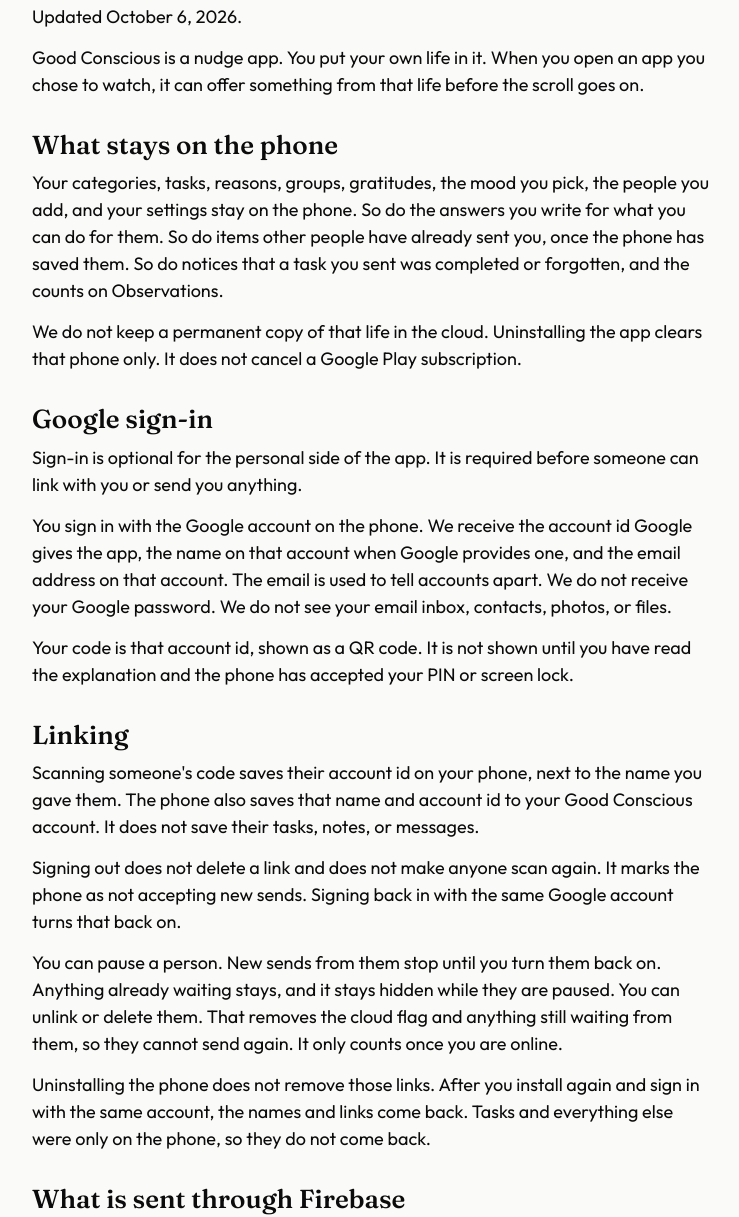
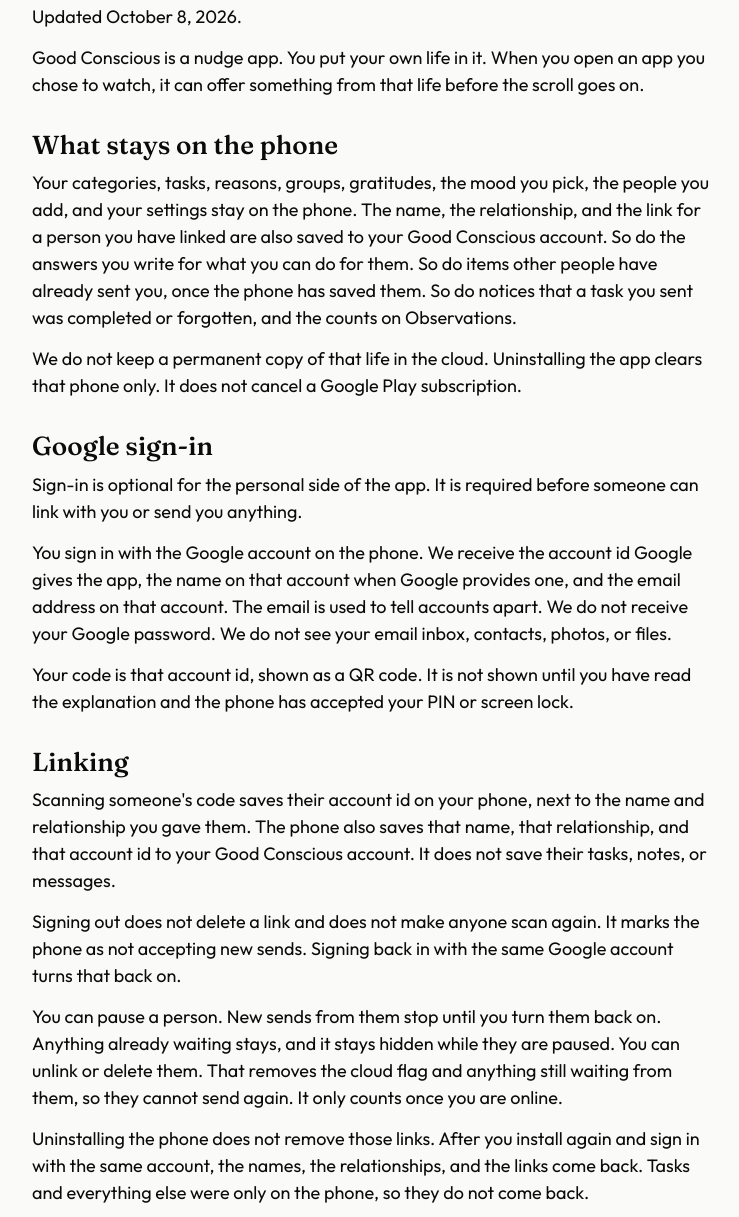
Before and after one commit to goodconscious1/good-conscious-privacy, a plain HTML site: page index.html in a window 1280 px wide. Shown: the part 99-1316 px from the top of the page, without its empty margins (268-1007 px from the left). Drawn offline with Linux system fonts and the light colour scheme.

Commit message:
Say the cloud link also keeps the relationship.

```diff
--- a/index.html
+++ b/index.html
@@ -19,11 +19,11 @@
 <body>
   <main>
     <h1>Good Conscious privacy policy</h1>
-    <p>Updated October 6, 2026.</p>
+    <p>Updated October 8, 2026.</p>
     <p>Good Conscious is a nudge app. You put your own life in it. When you open an app you chose to watch, it can offer something from that life before the scroll goes on.</p>
 
     <h2>What stays on the phone</h2>
-    <p>Your categories, tasks, reasons, groups, gratitudes, the mood you pick, the people you add, and your settings stay on the phone. So do the answers you write for what you can do for them. So do items other people have already sent you, once the phone has saved them. So do notices that a task you sent was completed or forgotten, and the counts on Observations.</p>
+    <p>Your categories, tasks, reasons, groups, gratitudes, the mood you pick, the people you add, and your settings stay on the phone. The name, the relationship, and the link for a person you have linked are also saved to your Good Conscious account. So do the answers you write for what you can do for them. So do items other people have already sent you, once the phone has saved them. So do notices that a task you sent was completed or forgotten, and the counts on Observations.</p>
     <p>We do not keep a permanent copy of that life in the cloud. Uninstalling the app clears that phone only. It does not cancel a Google Play subscription.</p>
 
     <h2>Google sign-in</h2>
@@ -32,10 +32,10 @@
     <p>Your code is that account id, shown as a QR code. It is not shown until you have read the explanation and the phone has accepted your PIN or screen lock.</p>
 
     <h2>Linking</h2>
-    <p>Scanning someone's code saves their account id on your phone, next to the name you gave them. The phone also saves that name and account id to your Good Conscious account. It does not save their tasks, notes, or messages.</p>
+    <p>Scanning someone's code saves their account id on your phone, next to the name and relationship you gave them. The phone also saves that name, that relationship, and that account id to your Good Conscious account. It does not save their tasks, notes, or messages.</p>
     <p>Signing out does not delete a link and does not make anyone scan again. It marks the phone as not accepting new sends. Signing back in with the same Google account turns that back on.</p>
     <p>You can pause a person. New sends from them stop until you turn them back on. Anything already waiting stays, and it stays hidden while they are paused. You can unlink or delete them. That removes the cloud flag and anything still waiting from them, so they cannot send again. It only counts once you are online.</p>
-    <p>Uninstalling the phone does not remove those links. After you install again and sign in with the same account, the names and links come back. Tasks and everything else were only on the phone, so they do not come back.</p>
+    <p>Uninstalling the phone does not remove those links. After you install again and sign in with the same account, the names, the relationships, and the links come back. Tasks and everything else were only on the phone, so they do not come back.</p>
 
     <h2>What is sent through Firebase</h2>
     <p>Firebase, a Google service, is the handoff. It is not a permanent inbox. The connection is encrypted.</p>
@@ -43,9 +43,9 @@
     <p>If they already have 100 unopened moods, nudges, gratitudes, and tasks from you, the next one does not send. Completed and forgotten notices are not sent through Firebase. They stay on the sender's phone, up to 50, and clear when that list is opened and left.</p>
 
     <h2>Delete the account</h2>
-    <p>You can delete the Good Conscious account in the app. Open Settings, then Privacy and Data, then Delete Good Conscious account. That removes the cloud names, the links, anything still waiting, and the account, then signs you out. The next sign-in is a new code. The old code stops working. This does not delete the Google account. An app update does not do this, and neither does uninstalling.</p>
+    <p>You can delete the Good Conscious account in the app. Open Settings, then Privacy and Data, then Delete Good Conscious account. That removes the cloud names, the relationships, the links, anything still waiting, and the account, then signs you out. The next sign-in is a new code. The old code stops working. This does not delete the Google account. An app update does not do this, and neither does uninstalling.</p>
     <p>If the app is no longer installed, you can ask here: <a href="https://goodconscious1.github.io/good-conscious-delete/">https://goodconscious1.github.io/good-conscious-delete/</a>. Email goodconsciousapp@gmail.com from the Google account you used. The account and the data saved on it are deleted within 7 days. Tasks that were only on the phone are already gone if the app was removed. A Play subscription is not canceled by this request.</p>
-    <p>There is no separate way to erase the saved names and links while keeping the same account.</p>
+    <p>There is no separate way to erase the saved names, relationships, and links while keeping the same account.</p>
 
     <h2>Accessibility</h2>
     <p>Watched-app nudges need Android's accessibility switch. This app uses it to read the package name of the app in front, and to know when that app comes forward or leaves. It does not read the words on the screen, your messages, your photos, or your passwords. It does not read what you type. It does not take the clipboard. It does not press keys or tap the screen for you. It does not use your location.</p>
```
